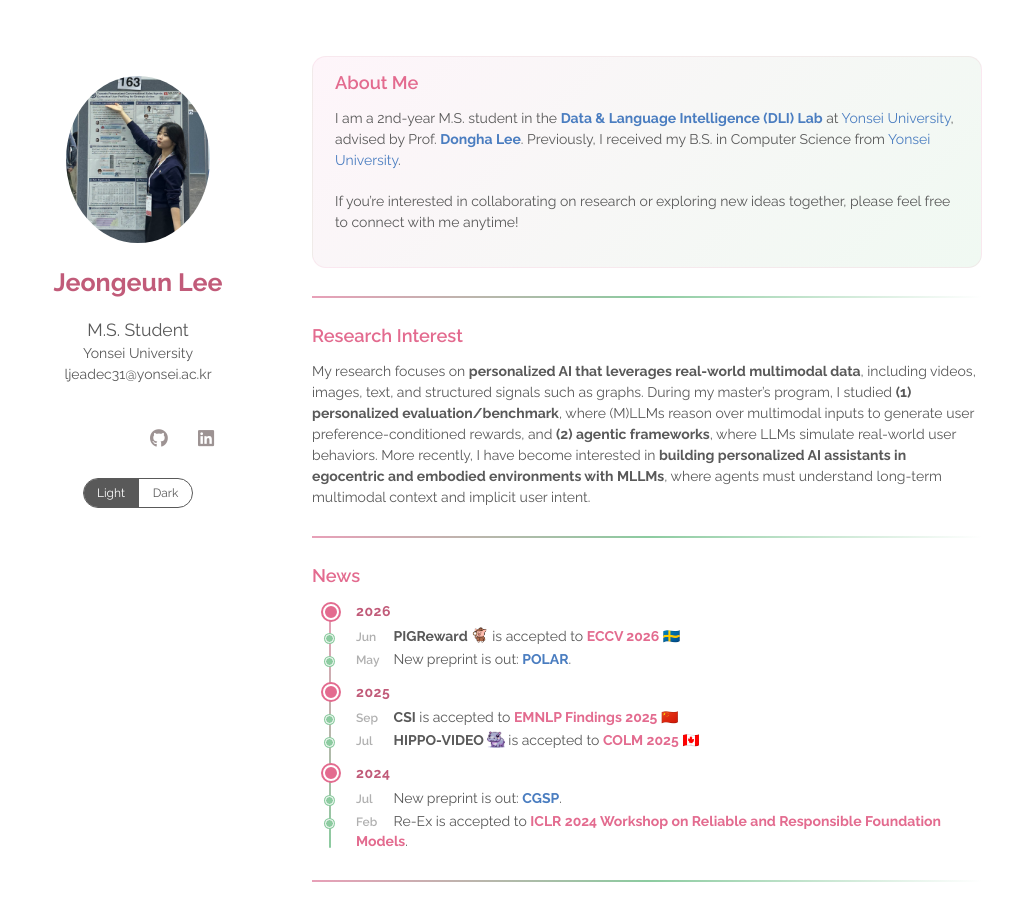
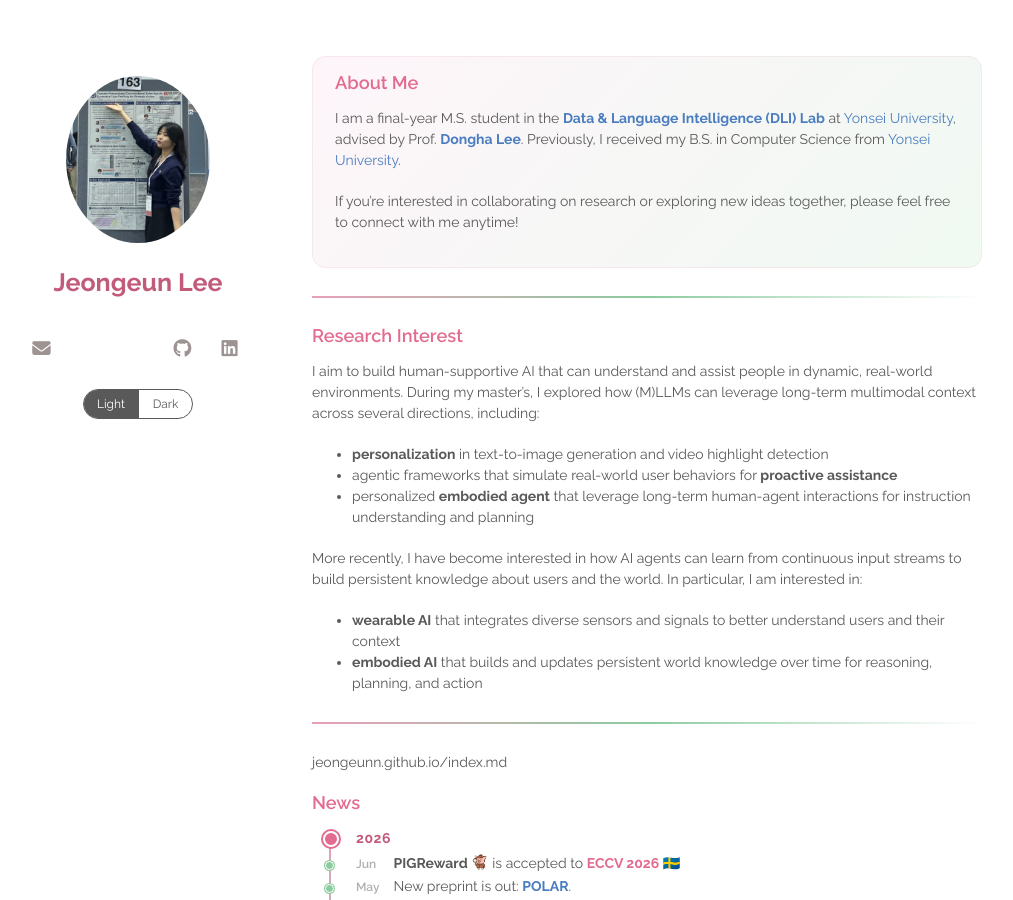
Before and after one commit to jeongeunnn-e/jeongeunnn-e.github.io, a Jekyll site: the page built from index.md, in a window 1280 px wide and 900 px high. Shown: the whole window, without its empty margins (138-1151 px from the left). Built offline with Jekyll 4.4.1, drawn with Linux system fonts in a browser that asks for light colours; a style sheet for code colours, icons or effects is not loaded.

Commit message:
Update homepage header and research interests

```diff
--- a/_layouts/homepage.html
+++ b/_layouts/homepage.html
@@ -1,7 +1,7 @@
 <!DOCTYPE html>
 <html lang="{{ site.lang | default: "en-US" }}">
   <head>
-    <title>{{ site.title }} | {{site.affiliation}}</title>
+    <title>{{ site.title }}</title>
 
     <meta charset="UTF-8">
     <meta http-equiv="X-UA-Compatible" content="IE=edge">
@@ -55,21 +55,12 @@
 
         <h1>{{ site.title }}</h1>
 
-        {% if site.position %}
-        <position style="font-size:1.10rem;">{{ site.position }}</position>
-        <br>
+        <div class="social-icons">
+        {% if site.email %}
+        <a style="margin: 0 5px 0 0" href="mailto:{{ site.email }}" aria-label="Email">
+          <i class="fas fa-envelope"></i>
+        </a>
         {% endif %}
-        {% if site.affiliation %}
-        <a href="{{ site.affiliation_link }}" rel="noopener"><autocolor>{{ site.affiliation }}</autocolor></a>
-        <br>
-        {% endif %}
-        {% if site.email %}
-        <email>{{ site.email }}</email>
-        {% endif %}
-
-        <br>
-        <br>
-        <div class="social-icons">
         {% if site.google_scholar %}
         <a style="margin: 0 5px 0 0" href="{{ site.google_scholar }}">
           <i class="ai ai-google-scholar" style="font-size:1.2rem"></i>
--- a/index.md
+++ b/index.md
@@ -5,7 +5,7 @@ layout: homepage
 
 ## About Me
 
-I am a 2nd-year M.S. student in the <b>[Data & Language Intelligence (DLI) Lab](https://diyonsei.notion.site/Data-Language-Intelligence-Lab-Yonsei-University-7e121249362f42c2bdd1328aeaeb5f4b)</b> at [Yonsei University](https://www.yonsei.ac.kr/sc/index.jsp), advised by Prof. <b>[Dongha Lee](https://donalee.github.io/)</b>. Previously, I received my B.S. in Computer Science from [Yonsei University](https://www.yonsei.ac.kr/sc/index.jsp).
+I am a final-year M.S. student in the <b>[Data & Language Intelligence (DLI) Lab](https://dli.yonsei.ac.kr)</b> at [Yonsei University](https://www.yonsei.ac.kr/sc/index.jsp), advised by Prof. <b>[Dongha Lee](https://donalee.github.io/)</b>. Previously, I received my B.S. in Computer Science from [Yonsei University](https://www.yonsei.ac.kr/sc/index.jsp).
 
 If you're interested in collaborating on research or exploring new ideas together, please feel free to connect with me anytime!
 
@@ -15,10 +15,19 @@ If you're interested in collaborating on research or exploring new ideas togethe
 
 ## Research Interest
 
-My research focuses on <b>personalized AI that leverages real-world multimodal data</b>, including videos, images, text, and structured signals such as graphs. During my master’s program, I studied <b>(1) personalized evaluation/benchmark</b>, where (M)LLMs reason over multimodal inputs to generate user preference-conditioned rewards, and <b>(2) agentic frameworks</b>, where LLMs simulate real-world user behaviors. More recently, I have become interested in <b>building personalized AI assistants in egocentric and embodied environments with MLLMs</b>, where agents must understand long-term multimodal context and implicit user intent.
+I aim to build human-supportive AI that can understand and assist people in dynamic, real-world environments. During my master’s, I explored how (M)LLMs can leverage long-term multimodal context across several directions, including:
+
+- <b>personalization</b> in text-to-image generation and video highlight detection
+- agentic frameworks that simulate real-world user behaviors for <b>proactive assistance</b>
+- personalized <b>embodied agent</b> that leverage long-term human-agent interactions for instruction understanding and planning
+
+More recently, I have become interested in how AI agents can learn from continuous input streams to build persistent knowledge about users and the world. In particular, I am interested in:
+
+- <b>wearable AI</b> that integrates diverse sensors and signals to better understand users and their context
+- <b>embodied AI</b> that builds and updates persistent world knowledge over time for reasoning, planning, and action
 
 ---
-
+jeongeunn.github.io/index.md
 ## News
 
 <div class="timeline">
```
